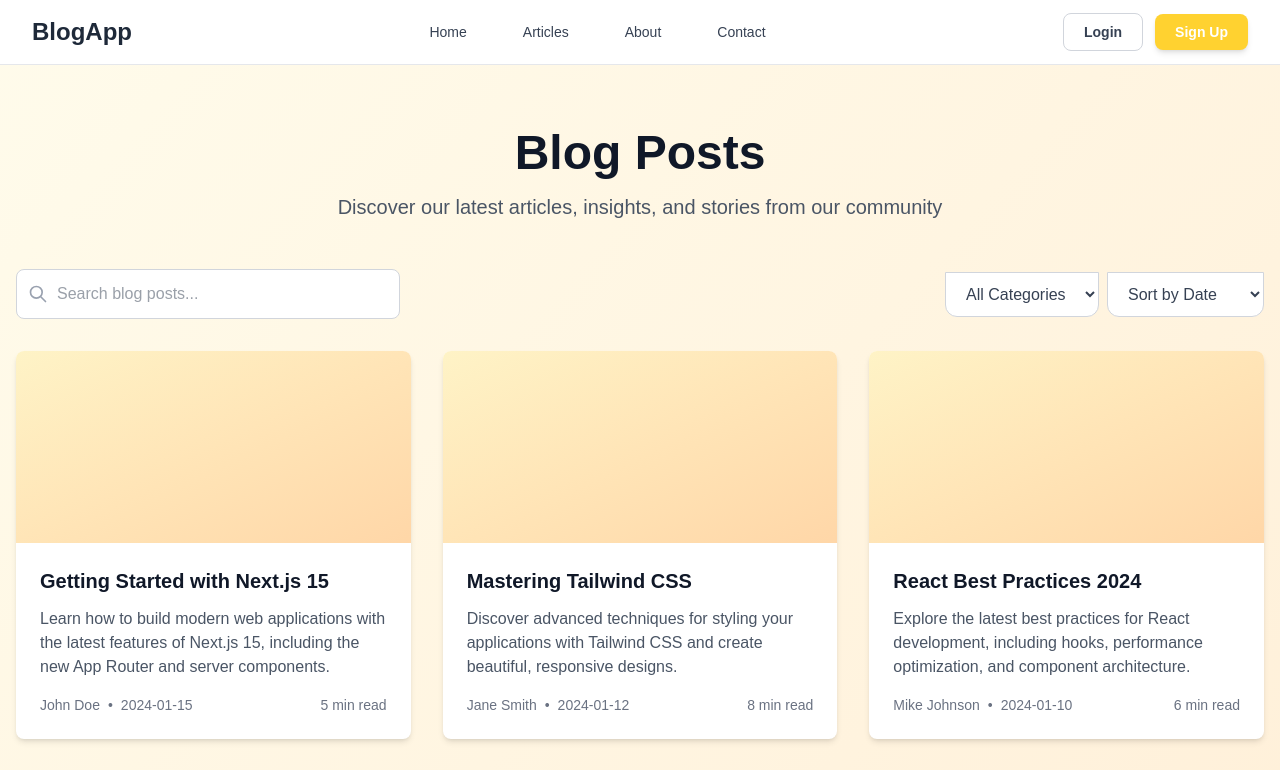
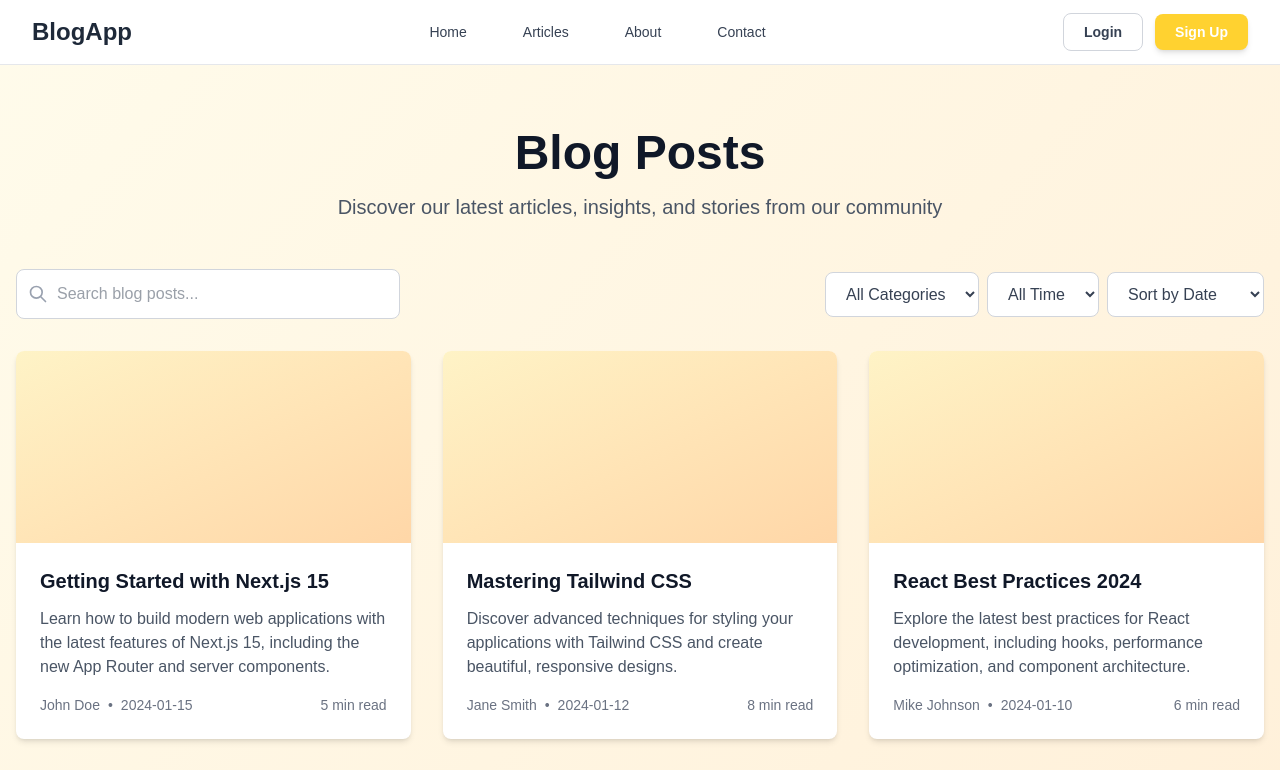
Before and after one commit to Goktas44/blog-app, a Next.js app: page /blog in a window 1280 px wide. Shown: the top 770 px of the page. Built offline with nearby package versions, Linux system fonts and the light colour scheme.

Commit message:
feat: Add blog listing page with search, filter, and sort, and a dynamic article detail page.

```diff
--- a/src/app/article/[id]/page.js
+++ b/src/app/article/[id]/page.js
@@ -1,6 +1,6 @@
 'use client';
 
-import { useState, useEffect } from 'react';
+import { useState, useEffect, use } from 'react';
 import { useRouter } from 'next/navigation';
 
 // Mock data for demonstration
@@ -32,18 +32,21 @@ const mockArticle = {
 };
 
 export default function ArticlePage({ params }) {
+  const { id } = use(params);
   const [article, setArticle] = useState(null);
   const [loading, setLoading] = useState(true);
   const router = useRouter();
 
   useEffect(() => {
     // In a real application, you would fetch the article data based on the ID
-    // For now, we're using mock data
+    // For now, we're using mock data.
+    // NOTE: This mock logic always loads the same article for demo purposes.
+    // In a real app, you'd verify if (id === articleId)
     setTimeout(() => {
       setArticle(mockArticle);
       setLoading(false);
     }, 500);
-  }, [params.id]);
+  }, [id]);
 
   if (loading) {
     return (
--- a/src/app/blog/page.jsx
+++ b/src/app/blog/page.jsx
@@ -1,5 +1,6 @@
 "use client";
 
+import { useState, useMemo } from "react";
 import Card from "../../components/ui/Card";
 
 // Mock data for design purposes
@@ -12,6 +13,7 @@ const mockBlogs = [
     author: "John Doe",
     date: "2024-01-15",
     readTime: "5 min read",
+    category: "Technology",
   },
   {
     id: 2,
@@ -21,6 +23,7 @@ const mockBlogs = [
     author: "Jane Smith",
     date: "2024-01-12",
     readTime: "8 min read",
+    category: "Design",
   },
   {
     id: 3,
@@ -30,6 +33,7 @@ const mockBlogs = [
     author: "Mike Johnson",
     date: "2024-01-10",
     readTime: "6 min read",
+    category: "Development",
   },
   {
     id: 4,
@@ -39,6 +43,7 @@ const mockBlogs = [
     author: "Sarah Wilson",
     date: "2024-01-08",
     readTime: "7 min read",
+    category: "Design",
   },
   {
     id: 5,
@@ -48,6 +53,7 @@ const mockBlogs = [
     author: "David Brown",
     date: "2024-01-05",
     readTime: "10 min read",
+    category: "Development",
   },
   {
     id: 6,
@@ -57,10 +63,56 @@ const mockBlogs = [
     author: "Emily Davis",
     date: "2024-01-03",
     readTime: "4 min read",
+    category: "Technology",
   },
 ];
 
 const BlogPage = () => {
+  const [searchQuery, setSearchQuery] = useState("");
+  const [selectedCategory, setSelectedCategory] = useState("All Categories");
+  const [sortBy, setSortBy] = useState("Date");
+  const [selectedReadTime, setSelectedReadTime] = useState("All Time");
+
+  const filteredAndSortedBlogs = useMemo(() => {
+    return mockBlogs
+      .filter((post) => {
+        // Search Filter
+        const matchesSearch =
+          post.title.toLowerCase().includes(searchQuery.toLowerCase()) ||
+          post.excerpt.toLowerCase().includes(searchQuery.toLowerCase());
+
+        // Category Filter
+        const matchesCategory =
+          selectedCategory === "All Categories" ||
+          post.category === selectedCategory;
+
+        // Read Time Filter
+        // Extract number from "X min read"
+        const readTimeMinutes = parseInt(post.readTime);
+        let matchesReadTime = true;
+
+        if (selectedReadTime === "< 5 min") {
+          matchesReadTime = readTimeMinutes < 5;
+        } else if (selectedReadTime === "5-8 min") {
+          matchesReadTime = readTimeMinutes >= 5 && readTimeMinutes <= 8;
+        } else if (selectedReadTime === "> 8 min") {
+          matchesReadTime = readTimeMinutes > 8;
+        }
+
+        return matchesSearch && matchesCategory && matchesReadTime;
+      })
+      .sort((a, b) => {
+        if (sortBy === "Date") {
+          return new Date(b.date).getTime() - new Date(a.date).getTime();
+        } else if (sortBy === "Title") {
+          return a.title.localeCompare(b.title);
+        } else if (sortBy === "Author") {
+          return a.author.localeCompare(b.author);
+        }
+        return 0;
+      });
+  }, [searchQuery, selectedCategory, sortBy, selectedReadTime]);
+
   return (
     <div className="min-h-screen bg-gradient-to-br from-amber-50 to-orange-100">
       <div className="container mx-auto px-4 py-16">
@@ -76,11 +128,13 @@ const BlogPage = () => {
         </div>
 
         {/* Search and Filter Section */}
-        <div className="mb-8 flex flex-col md:flex-row gap-4 justify-between items-center">
-          <div className="relative w-full md:w-96">
+        <div className="mb-8 flex flex-col lg:flex-row gap-4 justify-between items-center">
+          <div className="relative w-full lg:w-96">
             <input
               type="text"
               placeholder="Search blog posts..."
+              value={searchQuery}
+              onChange={(e) => setSearchQuery(e.target.value)}
               className="w-full px-4 py-3 pl-10 pr-4 text-gray-700 bg-white border border-gray-300 rounded-lg focus:outline-none focus:border-amber-500 focus:ring-1 focus:ring-amber-200"
             />
             <div className="absolute inset-y-0 left-0 flex items-center pl-3">
@@ -100,26 +154,52 @@ const BlogPage = () => {
             </div>
           </div>
 
-          <div className="flex gap-2">
-            <select className="px-4 py-3 text-gray-700  bg-white border border-gray-300 rounded-b-xl focus:outline-none focus:border-amber-500">
+          <div className="flex flex-wrap gap-2 justify-center">
+            <select
+              value={selectedCategory}
+              onChange={(e) => setSelectedCategory(e.target.value)}
+              className="px-4 py-3 text-gray-700 bg-white border border-gray-300 rounded-lg focus:outline-none focus:border-amber-500"
+            >
               <option>All Categories</option>
               <option>Technology</option>
               <option>Design</option>
               <option>Development</option>
             </select>
-            <select className="px-4 py-3 text-gray-700 bg-white border border-gray-300 rounded-b-xl focus:outline-none focus:border-amber-500">
-              <option>Sort by Date</option>
-              <option>Sort by Title</option>
-              <option>Sort by Author</option>
+
+            <select
+              value={selectedReadTime}
+              onChange={(e) => setSelectedReadTime(e.target.value)}
+              className="px-4 py-3 text-gray-700 bg-white border border-gray-300 rounded-lg focus:outline-none focus:border-amber-500"
+            >
+              <option>All Time</option>
+              <option>&lt; 5 min</option>
+              <option>5-8 min</option>
+              <option>&gt; 8 min</option>
+            </select>
+
+            <select
+              value={sortBy}
+              onChange={(e) => setSortBy(e.target.value)}
+              className="px-4 py-3 text-gray-700 bg-white border border-gray-300 rounded-lg focus:outline-none focus:border-amber-500"
+            >
+              <option value="Date">Sort by Date</option>
+              <option value="Title">Sort by Title</option>
+              <option value="Author">Sort by Author</option>
             </select>
           </div>
         </div>
 
         {/* Blog Posts Grid */}
         <div className="grid grid-cols-1 md:grid-cols-2 lg:grid-cols-3 gap-8">
-          {mockBlogs.map((post) => (
-            <Card key={post.id} post={post} />
-          ))}
+          {filteredAndSortedBlogs.length > 0 ? (
+            filteredAndSortedBlogs.map((post) => (
+              <Card key={post.id} post={post} />
+            ))
+          ) : (
+            <div className="col-span-full text-center py-10 text-gray-500">
+              No posts found matching your criteria.
+            </div>
+          )}
         </div>
 
         {/* Load More Button */}
```
